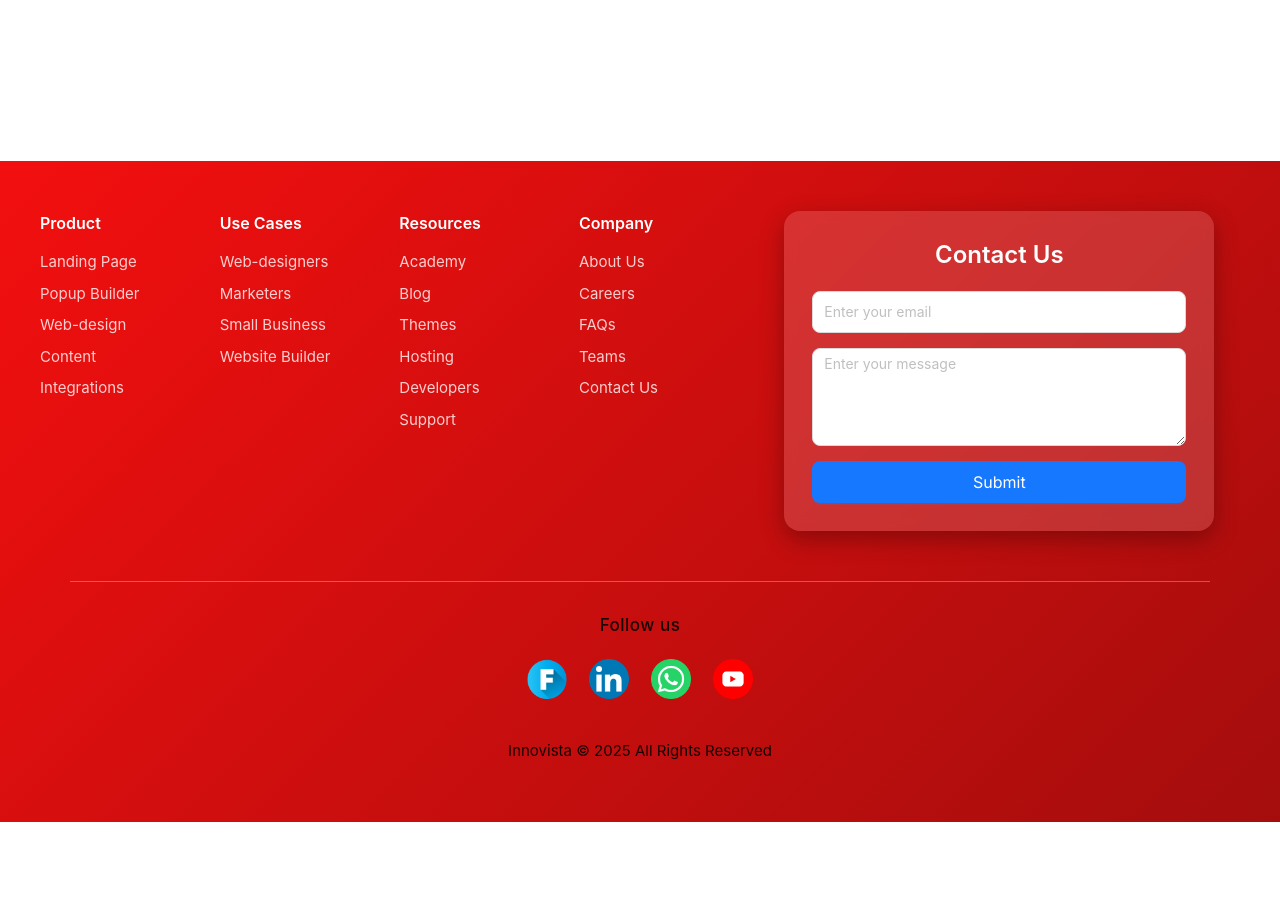
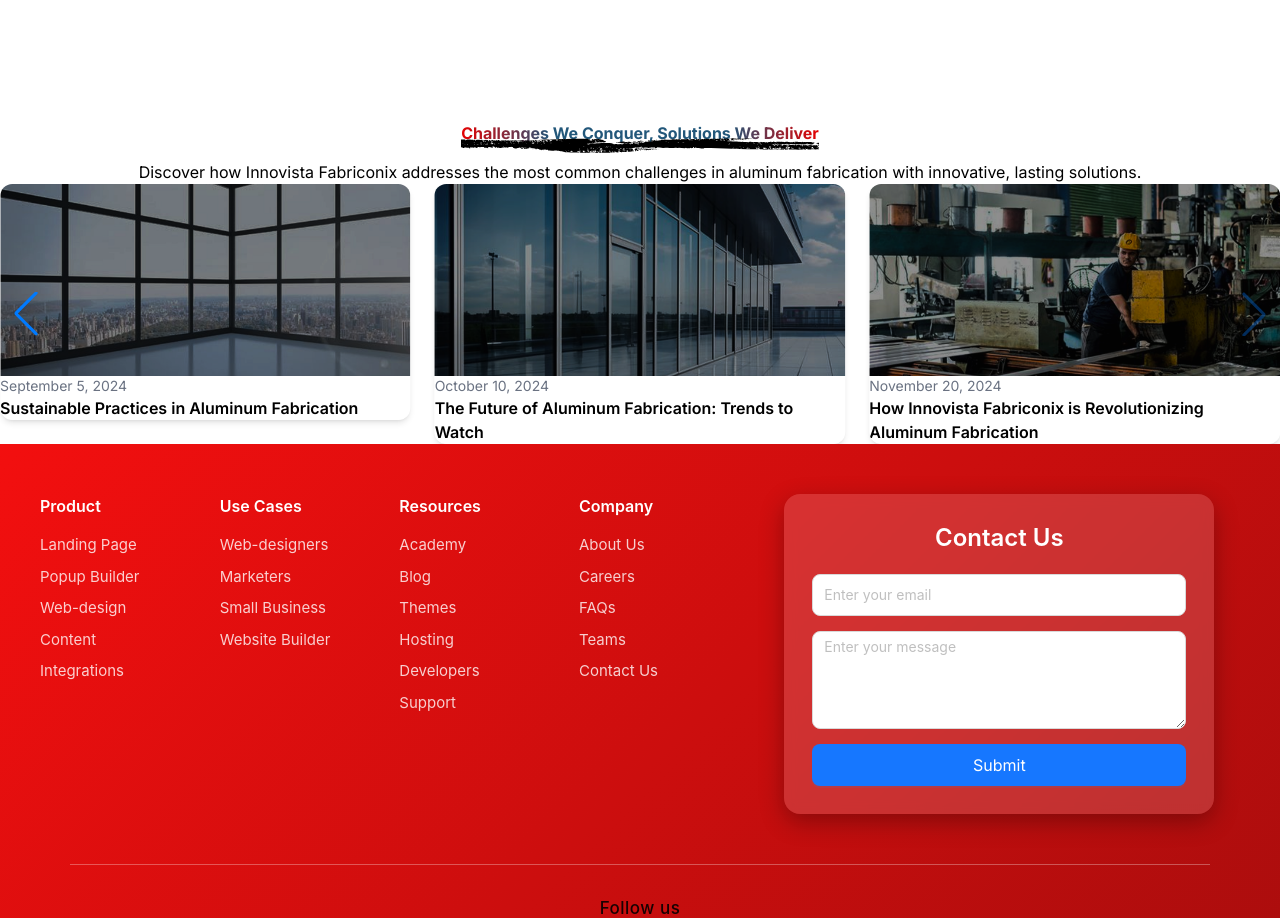
Before and after one commit to Innovista-Metal-Fabriconix/Innovista-frontEnd, a React (Vite) app: page / in a window 1280 px wide. Shown: the part 5880-6798 px from the top of the page. Before the commit the page ends 6702 px from the top, so only its background shows below. Built offline with nearby package versions, Linux system fonts and the light colour scheme.

Commit message:
implemtnt blog slider

```diff
--- a/package.json
+++ b/package.json
@@ -38,6 +38,7 @@
     "react-icons": "^5.5.0",
     "react-router-dom": "^7.8.2",
     "styled-components": "^6.1.19",
+    "swiper": "^12.0.3",
     "tailwind-merge": "^3.3.1",
     "xlsx": "^0.18.5"
   },
--- /dev/null
+++ b/src/assets/Blogs/BlogsMetaData.ts
@@ -0,0 +1,46 @@
+import image1 from "../Images/ImageSlider/image1.jpg";
+import image2 from "../Images/ImageSlider/image2.png";
+import image3 from "../Images/ImageSlider/image3.png";
+import image4 from "../Images/ImageSlider/image4.png";
+
+export interface BlogMetaData {
+  id: number;
+  date: string;
+  title: string;
+  image: string;
+  link: string;
+}
+
+
+const blogsMetaData: BlogMetaData[] = [
+    {
+        id: 1,
+        date: "August 15, 2024",
+        title: "Innovative Aluminum Fabrication Techniques for Modern Architecture",
+        image: image1,
+        link: "/blogs/innovative-aluminum-fabrication-techniques"
+    },
+    {
+        id: 2,
+        date: "September 5, 2024",
+        title: "Sustainable Practices in Aluminum Fabrication",
+        image: image2,
+        link: "/blogs/sustainable-practices-aluminum-fabrication"
+    },
+    {
+        id: 3,
+        date: "October 10, 2024",
+        title: "The Future of Aluminum Fabrication: Trends to Watch",
+        image: image3,
+        link: "/blogs/future-of-aluminum-fabrication-trends"
+    },
+    {
+        id: 4,
+        date: "November 20, 2024",
+        title: "How Innovista Fabriconix is Revolutionizing Aluminum Fabrication",
+        image: image4,
+        link: "/blogs/innovista-fabriconix-revolutionizing-aluminum-fabrication"
+    }
+]
+
+export default blogsMetaData;
--- /dev/null
+++ b/src/components/BlogCard.tsx
@@ -0,0 +1,30 @@
+import type { BlogMetaData } from "../assets/Blogs/BlogsMetaData";
+
+type Props = {
+  blog: BlogMetaData;
+};
+
+const BlogCard = ({ blog }: Props) => {
+  return (
+    <a
+      href={blog.link}
+      target="_blank"
+      rel="noopener noreferrer"
+      className="block group"
+    >
+      <div className="rounded-xl overflow-hidden shadow-md hover:shadow-xl transition">
+        <img
+          src={blog.image}
+          alt={blog.title}
+          className="h-48 w-full object-cover group-hover:scale-105 transition"
+        />
+        <div className="p-4">
+          <p className="text-sm text-gray-500">{blog.date}</p>
+          <h3 className="font-semibold mt-2">{blog.title}</h3>
+        </div>
+      </div>
+    </a>
+  );
+};
+
+export default BlogCard;
--- /dev/null
+++ b/src/components/BlogSection.tsx
@@ -0,0 +1,45 @@
+import React from "react";
+import styles from "../cssModules/BlogSection.module.css";
+import MainHeading from "./MainHeading";
+import blogsMetaData from "../assets/Blogs/BlogsMetaData";
+import { Swiper, SwiperSlide } from "swiper/react";
+import { Navigation, Autoplay } from "swiper/modules";
+import BlogCard from "./BlogCard";
+
+import 'swiper/css';
+import 'swiper/css/navigation';
+import 'swiper/css/pagination';
+import 'swiper/css/scrollbar';
+
+function BlogSection() {
+  return (
+    <div className={styles.container}>
+      <MainHeading
+        heading="Challenges We Conquer, Solutions We Deliver"
+        description="Discover how Innovista Fabriconix addresses the most common challenges in aluminum fabrication with innovative, lasting solutions."
+      />
+      <div className={styles.blogCardsContainer}>
+        <Swiper
+          modules={[Navigation, Autoplay]}
+          spaceBetween={24}
+          slidesPerView={3}
+          navigation
+          autoplay={{ delay: 4000 }}
+          breakpoints={{
+            0: { slidesPerView: 1 },
+            640: { slidesPerView: 2 },
+            1024: { slidesPerView: 3 },
+          }}
+        >
+          {blogsMetaData.map((blog) => (
+            <SwiperSlide key={blog.id}>
+              <BlogCard blog={blog} />
+            </SwiperSlide>
+          ))}
+        </Swiper>
+      </div>
+    </div>
+  );
+}
+
+export default BlogSection;
--- a/src/cssModules/SimpleScrollStack.module.css
+++ b/src/cssModules/SimpleScrollStack.module.css
@@ -4,7 +4,6 @@
 }
 
 .inner {
-  padding: 5vh 1rem 0;
   display: flex;
   flex-direction: column;
   align-items: center;
@@ -73,7 +72,7 @@
 /* Tablet */
 @media (max-width: 768px) {
   .inner {
-    padding: 3vh 0.75rem 60vh;
+    padding: 3vh 0.75rem;
   }
 
   .card {
@@ -107,7 +106,7 @@
 /* Mobile */
 @media (max-width: 480px) {
   .inner {
-    padding: 2vh 0.5rem 50vh;
+    padding: 2vh 0.5rem ;
   }
 
   .card {
--- a/src/pages/Home.tsx
+++ b/src/pages/Home.tsx
@@ -1,3 +1,4 @@
+import BlogSection from "../components/BlogSection";
 import CustomerFeedback from "../components/CustomerFeedback";
 import FeaturedProducts from "../components/FeaturedProducts";
 import ImageSlider from "../components/ImageSlider";
@@ -19,7 +20,7 @@ function Home() {
       <ServicesCarousel />
       <FeaturedProducts />
       <CustomerFeedback/>
-
+      <BlogSection/>
     </>
   );
 }
```
Also changed, not shown: src/cssModules/BlogSection.module.css (added), 1 other file (tests, documents, lock files or other folders).
